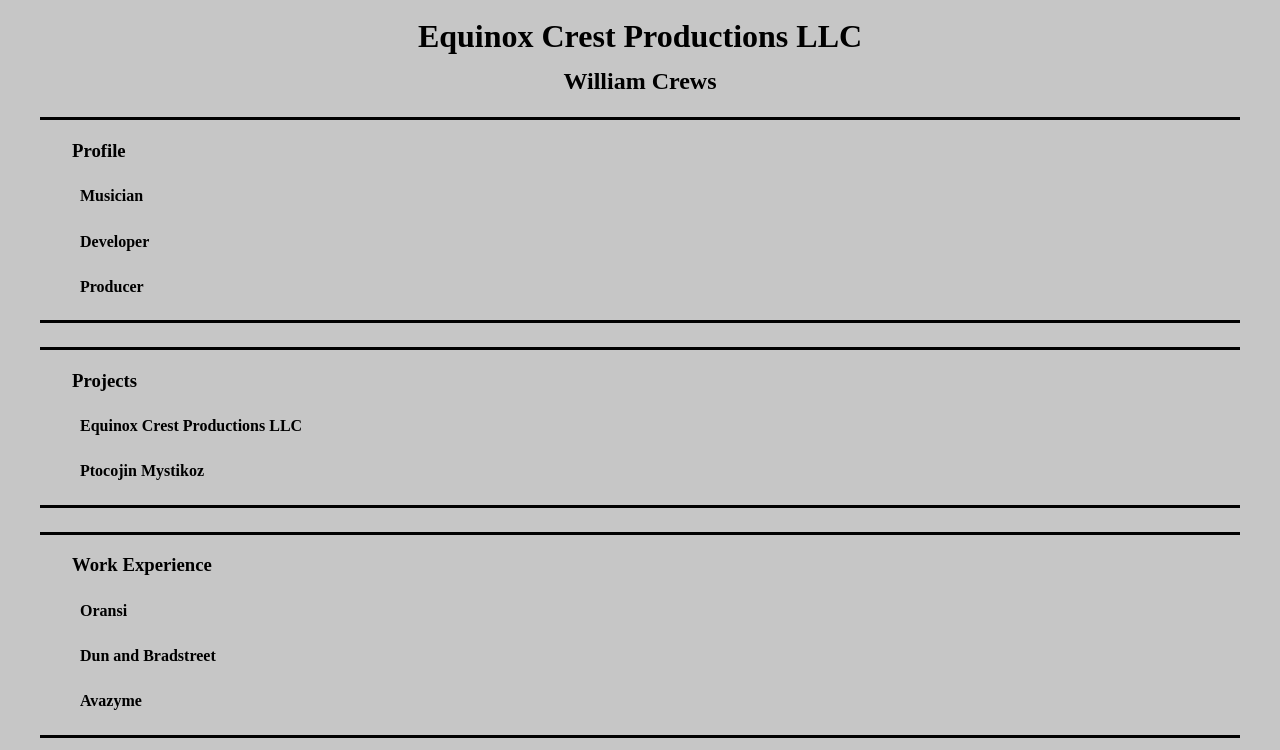
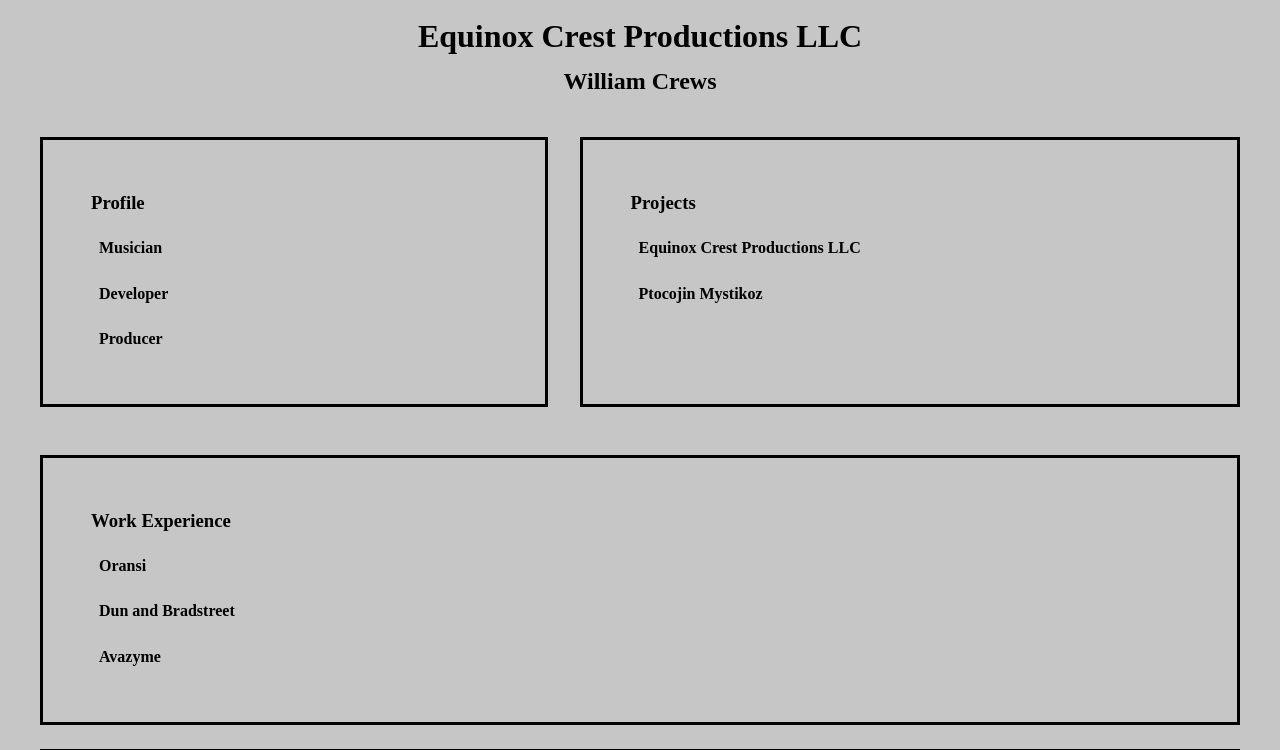
Before and after one commit to lordozland/worksUndProjects, a Next.js app in the folder portfolio-version/: page / in a window 1280 px wide. Shown: the top 750 px of the page. Built offline with nearby package versions, Linux system fonts and the light colour scheme.

Commit message:
flowlings

```diff
--- a/portfolio-version/pages/index.tsx
+++ b/portfolio-version/pages/index.tsx
@@ -30,15 +30,15 @@
                 <p id="paper">
                     <h3>Profile</h3>
 
-                    <div>
+                    <div id="flowling">
                         <h4>Musician</h4>
                     </div>
 
-                    <div>
+                    <div id="flowling">
                         <h4>Developer</h4>
                     </div>
 
-                    <div>
+                    <div id="flowling">
                         <h4>Producer</h4>
                     </div>
                 </p>
--- a/portfolio-version/styles/globals.css
+++ b/portfolio-version/styles/globals.css
@@ -31,8 +31,17 @@
 }
 
 #paper {
-  border-bottom: solid;
-  border-top: solid;
+  border: solid;
+  /* width: 3rem; */
+  flex-grow: 1;
+  padding: 2rem 1rem;
+}
+
+#div1 {
+  display: flex;
+  flex-direction: row;
+  flex-wrap: wrap;
+  justify-content: center;
 }
 
 
```
